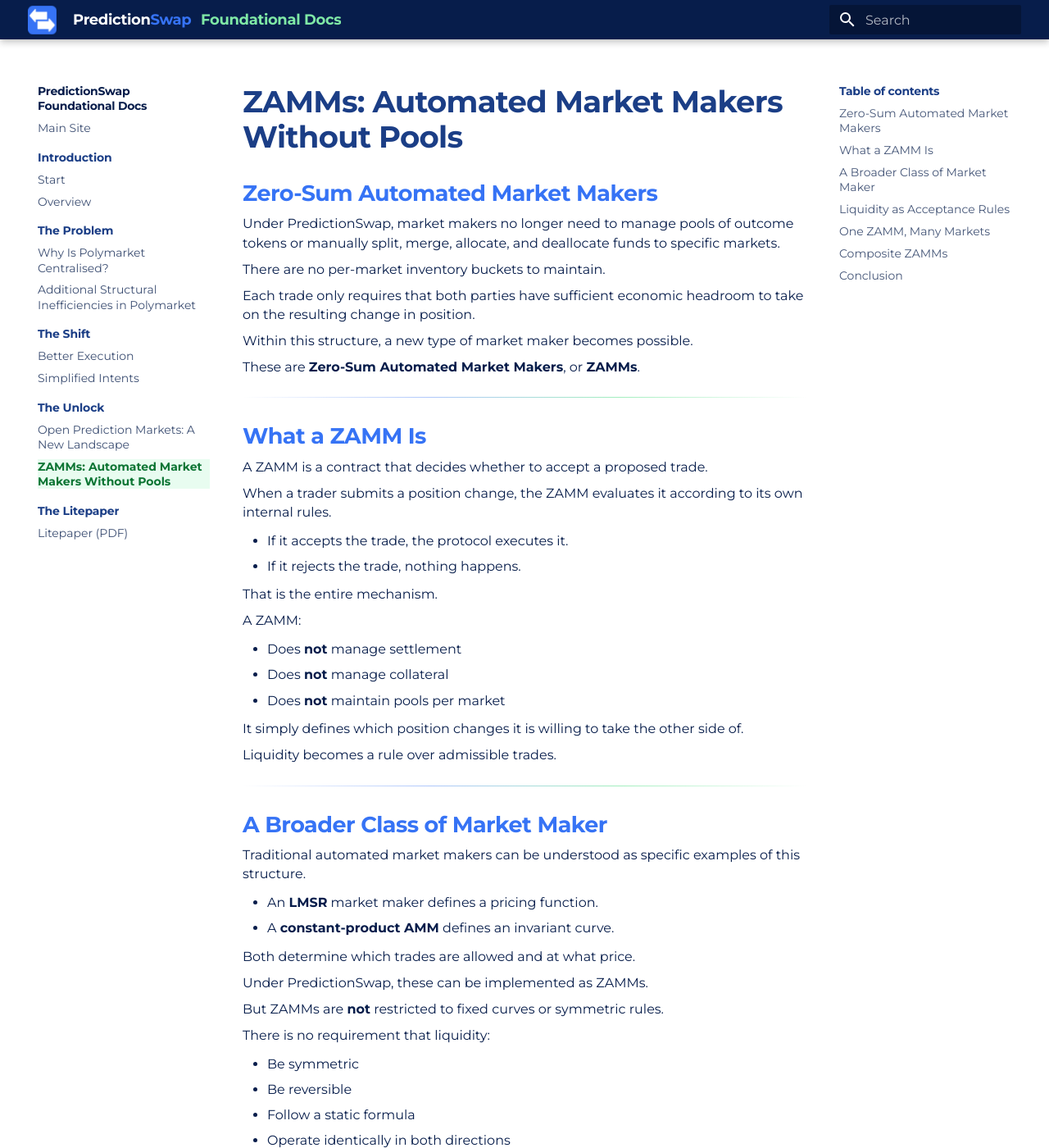
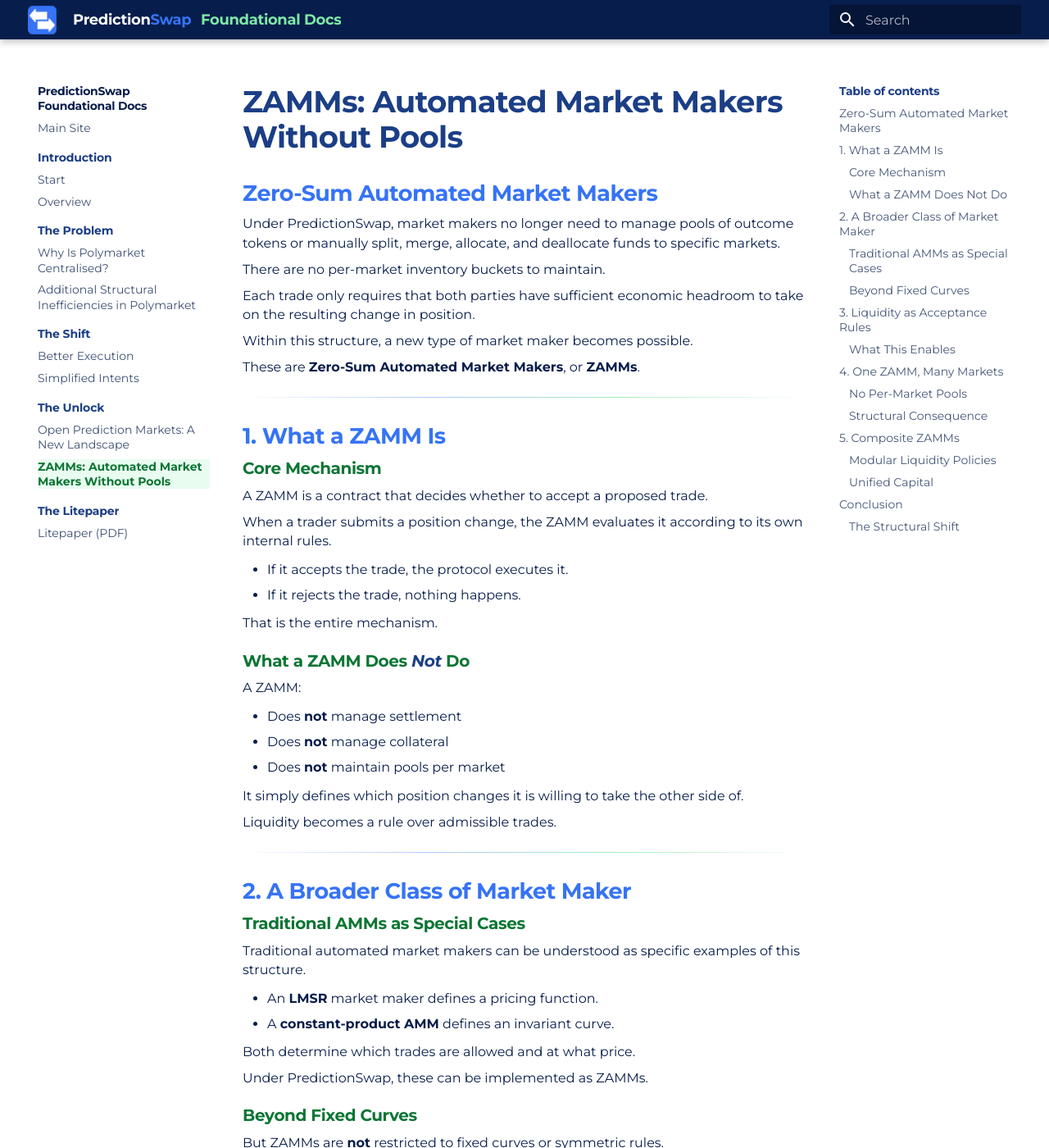
Before and after one commit to PredictionSwap/Learn, an MkDocs documentation site: the page built from docs/ZAMMs.md, in a window 1280 px wide and 1400 px high. Shown: the whole window at 82% size. Built offline with MkDocs 1.6.1 and Material for MkDocs 9.7.7, drawn with Linux system fonts in a browser that asks for light colours; some of the changed text lies outside the part shown.

Commit message:
updated formatting

```diff
--- a/docs/ZAMMs.md
+++ b/docs/ZAMMs.md
@@ -14,7 +14,9 @@ These are **Zero-Sum Automated Market Makers**, or **ZAMMs**.
 
 ---
 
-## What a ZAMM Is
+## 1. What a ZAMM Is
+
+### Core Mechanism
 
 A ZAMM is a contract that decides whether to accept a proposed trade.
 
@@ -24,6 +26,8 @@ When a trader submits a position change, the ZAMM evaluates it according to its
 - If it rejects the trade, nothing happens.
 
 That is the entire mechanism.
+
+### What a ZAMM Does *Not* Do
 
 A ZAMM:
 
@@ -37,7 +41,9 @@ Liquidity becomes a rule over admissible trades.
 
 ---
 
-## A Broader Class of Market Maker
+## 2. A Broader Class of Market Maker
+
+### Traditional AMMs as Special Cases
 
 Traditional automated market makers can be understood as specific examples of this structure.
 
@@ -47,6 +53,8 @@ Traditional automated market makers can be understood as specific examples of th
 Both determine which trades are allowed and at what price.
 
 Under PredictionSwap, these can be implemented as ZAMMs.
+
+### Beyond Fixed Curves
 
 But ZAMMs are **not** restricted to fixed curves or symmetric rules.
 
@@ -59,9 +67,11 @@ There is no requirement that liquidity:
 
 ---
 
-## Liquidity as Acceptance Rules
+## 3. Liquidity as Acceptance Rules
 
 Because the protocol handles netting and collateral automatically, a ZAMM is free to define its own acceptance rules.
+
+### What This Enables
 
 It can:
 
@@ -80,7 +90,9 @@ It is defined by what position changes the ZAMM is willing to accept.
 
 ---
 
-## One ZAMM, Many Markets
+## 4. One ZAMM, Many Markets
+
+### No Per-Market Pools
 
 Traditional AMMs require separate pools per market.
 
@@ -93,13 +105,17 @@ It does not need to:
 - Pre-allocate inventory per event
 - Open separate pools for each outcome
 
+### Structural Consequence
+
 It can quote across thousands of independently resolving zero-sum markets without fragmenting capital.
 
 This is a significant structural difference to existing systems.
 
 ---
 
-## Composite ZAMMs
+## 5. Composite ZAMMs
+
+### Modular Liquidity Policies
 
 A **Composite ZAMM** is a single capital base that runs multiple liquidity modules.
 
@@ -112,6 +128,8 @@ For example:
 - Another may provide liquidity only in extreme outcome ranges.
 
 Each module evaluates trades independently according to its own policy.
+
+### Unified Capital
 
 But all accepted trades draw from the same underlying capital.
 
@@ -126,6 +144,8 @@ Capital remains unified.
 
 ## Conclusion
 
+### The Structural Shift
+
 ZAMMs generalise automated market making.
 
 They include traditional AMMs, but also allow entirely new types of liquidity engines.
--- a/docs/brand.css
+++ b/docs/brand.css
@@ -383,22 +383,22 @@
 }
 
 /* H3 */
-.md-typeset h3 {
+.md-typeset h0 {
   font-size: 1.12rem; /* was 1.25rem */
 }
 
 /* H4 */
-.md-typeset h4 {
+.md-typeset h3 {
   font-size: 1.00rem; /* was 1.05rem */
 }
 
 /* H5 */
-.md-typeset h5 {
+.md-typeset h4 {
   font-size: 0.92rem; /* was 0.95rem */
 }
 
 /* H6 */
-.md-typeset h6 {
+.md-typeset h5 {
   font-size: 0.82rem; /* was 0.85rem */
   letter-spacing: 0.06em; /* slightly less spaced */
 }
```
Also changed, not shown: docs/overview.md (+1 -1 lines).
